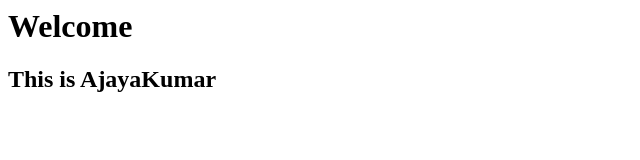
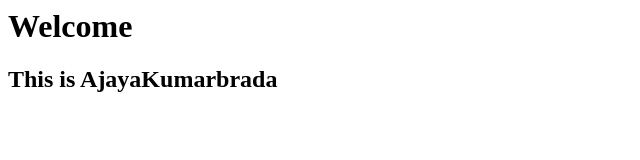
Before and after one commit to garya3/MyRepo2, a plain HTML site: page index.html in a window 1280 px wide. Shown: the full height of the page, 0-640 px from the left. Drawn offline with Linux system fonts and the light colour scheme.

Commit message:
Add files via upload

```diff
--- a/index.html
+++ b/index.html
@@ -1,2 +1,2 @@
 <h1>Welcome</h1>
-<h2>This is AjayaKumar</h2>
+<h2>This is AjayaKumarbrada</h2>
```
